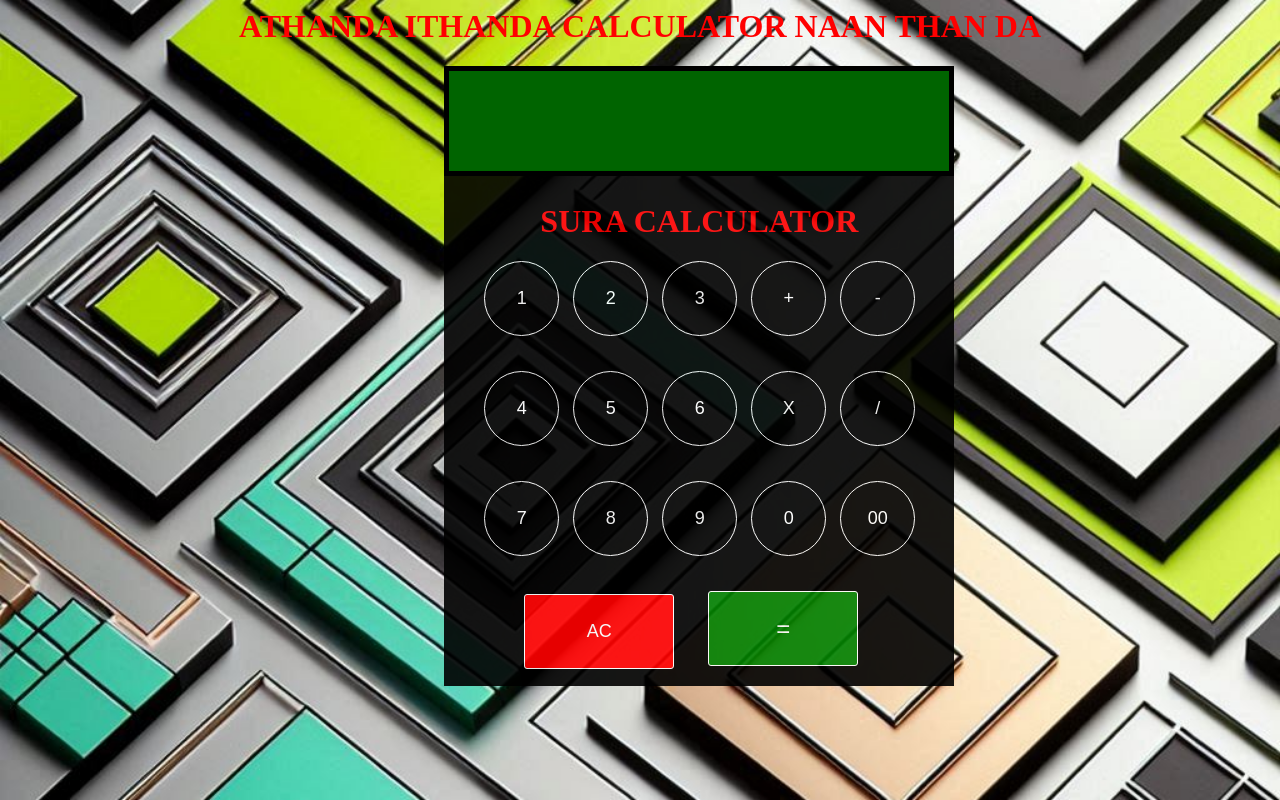
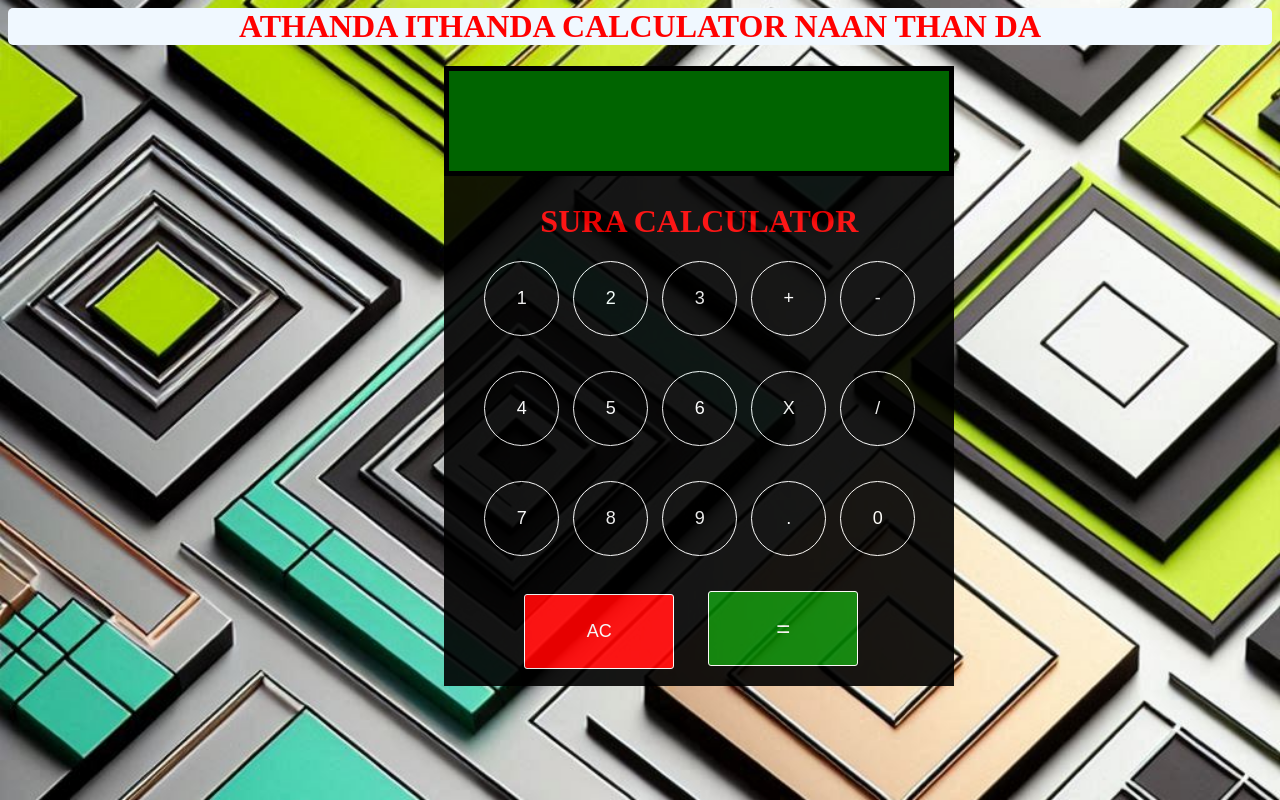
Before and after one commit to sujithrahul27/CALCULATOR.IA, a plain HTML site: page index.html in a window 1280 px wide. Drawn offline with Linux system fonts and the light colour scheme.

Commit message:
updated with . option and added litllte style for heading

```diff
--- a/index.html
+++ b/index.html
@@ -7,7 +7,7 @@
         <meta name="viewport" width="device-width ,inital-scale=1.0">
     </head>
     <body>
-        <h1>ATHANDA ITHANDA CALCULATOR NAAN THAN DA</h1>
+        <h1 id ="summa">ATHANDA ITHANDA CALCULATOR NAAN THAN DA</h1>
         <div class="calculator">
         <div class="display">
          <h3 id="displaytext"></h3>
@@ -33,8 +33,8 @@
                     <button class="inputbutton" id="7"  onclick="clicked7()">7</button>
                     <button class="inputbutton" id="8"  onclick="clicked8()">8</button>
                     <button class="inputbutton" id="9"  onclick="clicked9()">9</button>
-                    <button class="inputbutton" id="0"  onclick="clicked0()">0</button>
-                    <button class="inputbutton"  id="00" onclick="clicked00()">00</button>
+                    <button class="inputbutton" id="0"  onclick="clicked0()">.</button>
+                    <button class="inputbutton"  id="00" onclick="clicked00()">0</button>
                 </div>
                 <div class="equal">
                      <button class="resetbutton" id ="resetbutton" onclick= "clickedreset()">AC</button>
--- a/scripts.js
+++ b/scripts.js
@@ -57,10 +57,10 @@ function clickeddivide(){
     display.innerText+='/';
 }
 function clicked0(){
-    display.innerText+=0;
+    display.innerText+='.';
 }
 function clicked00(){
-    display.innerText+="00";
+    display.innerText+="0";
 }
 function clickedequal(){
   try{
--- a/styles.css
+++ b/styles.css
@@ -117,3 +117,7 @@ body{
     align-items: center;
     margin-left: 175px;
 }
+#summa{
+    background-color: aliceblue;
+    border-radius: 5px;
+}
```
